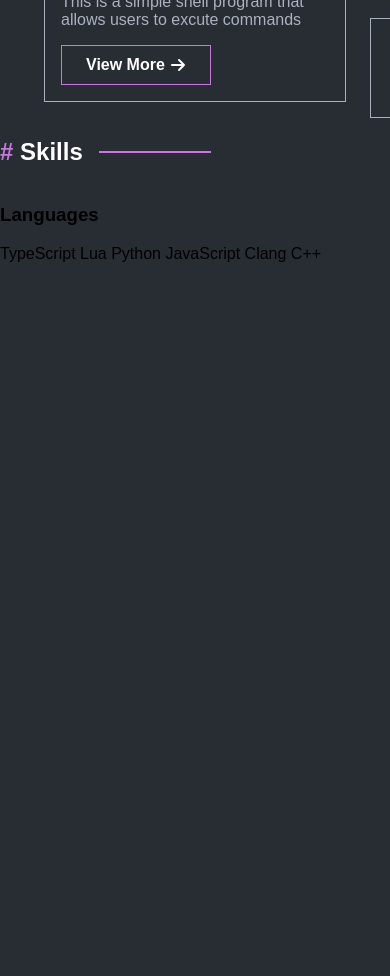
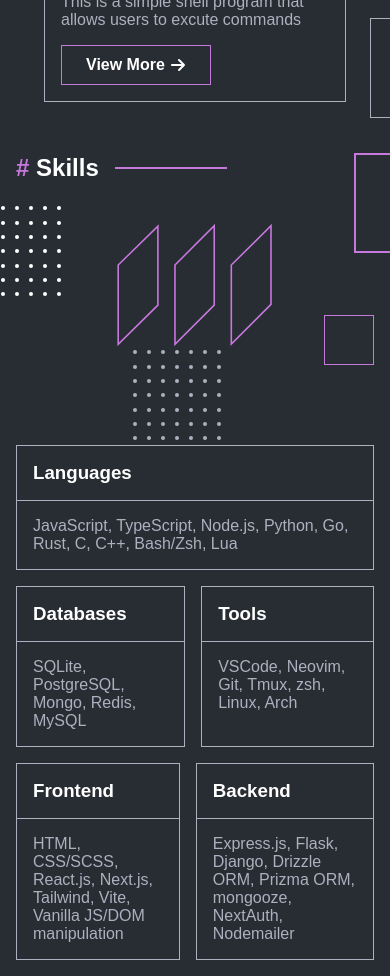
Before and after one commit to M8DrivenDev/Portfolio, a React (Vite) app: page / in a window 390 px wide. Shown: the part 2400-3376 px from the top of the page. Before the commit the page ends 2679 px from the top, so only its background shows below. Built offline with nearby package versions, Linux system fonts and the light colour scheme; a web font is replaced by a local one.

Commit message:
Feat: Skils Section added

```diff
--- a/src/components/navbar/index.css
+++ b/src/components/navbar/index.css
@@ -67,6 +67,21 @@
   opacity: 0;
   visibility: hidden;
   transition: var(--transition-smooth);
+}
+
+.mobile-menu-overlay::before {
+  content: "";
+  position: fixed;
+  top: 0;
+  left: 0;
+  right: 0;
+  bottom: 0;
+  background-image:
+    linear-gradient(rgba(199, 120, 221, 0.03) 1px, transparent 1px),
+    linear-gradient(90deg, rgba(199, 120, 221, 0.03) 1px, transparent 1px);
+  background-size: 50px 50px;
+  pointer-events: none;
+  z-index: -50;
 }
 
 .mobile-menu-overlay.active {
--- a/src/components/navbar/index.tsx
+++ b/src/components/navbar/index.tsx
@@ -5,15 +5,6 @@ import "./index.css";
 const Navbar = () => {
   const [isMenuOpen, setIsMenuOpen] = useState(false);
   const [activeLink, setActiveLink] = useState("/");
-  const [scrolled, setScrolled] = useState(false);
-
-  useEffect(() => {
-    const handleScroll = () => {
-      setScrolled(window.scrollY > 50);
-    };
-    window.addEventListener("scroll", handleScroll);
-    return () => window.removeEventListener("scroll", handleScroll);
-  }, []);
 
   useEffect(() => {
     const handleClickOutside = (event: MouseEvent) => {
@@ -25,6 +16,17 @@ const Navbar = () => {
     };
     document.addEventListener("click", handleClickOutside);
     return () => document.removeEventListener("click", handleClickOutside);
+  }, [isMenuOpen]);
+
+  useEffect(() => {
+    const handleScroll = () => {
+      if (isMenuOpen) {
+        setIsMenuOpen(false);
+      }
+    };
+
+    window.addEventListener("scroll", handleScroll);
+    return () => window.removeEventListener("scroll", handleScroll);
   }, [isMenuOpen]);
 
   useEffect(() => {
@@ -56,7 +58,7 @@ const Navbar = () => {
 
   return (
     <>
-      <nav className={`navbar ${scrolled ? "scrolled" : ""}`}>
+      <nav className="navbar">
         <div className="nav-logo-container">
           <img src="./logo-white.svg" alt="logo" className="nav-logo" />
           <a href="/" onClick={() => handleLinkClick("/")}>
--- a/src/components/skills/index.css
+++ b/src/components/skills/index.css
@@ -0,0 +1,144 @@
+.skills-section {
+  padding: 1rem 1rem;
+  position: relative;
+  overflow: hidden;
+}
+.skills-divider {
+  margin: 2rem 5rem;
+}
+.skills-container {
+  display: flex;
+  justify-content: space-between;
+  gap: 5rem;
+  margin: 2rem 5rem;
+}
+.skills-shapes {
+  display: flex;
+  align-items: center;
+  justify-content: center;
+  position: relative;
+  width: 50%;
+}
+.skills-logo {
+  width: 15rem;
+}
+.floating-shape-1 {
+  position: absolute;
+  right: 5rem;
+  top: 0;
+}
+.floating-shape-2 {
+  position: absolute;
+  right: 0;
+}
+.floating-shape-3 {
+  position: absolute;
+  left: 5rem;
+  top: 0;
+}
+.floating-shape-4 {
+  position: absolute;
+  left: 10rem;
+  bottom: 0;
+}
+
+.skill-boxes {
+  display: flex;
+  flex-direction: column;
+  gap: 1rem;
+  width: 50%;
+}
+.boxes-section-1 {
+  display: flex;
+  gap: 1rem;
+}
+.boxes-section-2 {
+  display: flex;
+  gap: 1rem;
+}
+@media screen and (max-width: 1024px) {
+  .skills-logo {
+    width: 15rem;
+  }
+  .floating-shape-1 {
+    position: absolute;
+    right: -5rem;
+    top: -3rem;
+  }
+  .floating-shape-2 {
+    position: absolute;
+    right: 0;
+    bottom: 0;
+  }
+  .floating-shape-3 {
+    position: absolute;
+    left: -3rem;
+    top: 0;
+  }
+  .floating-shape-4 {
+    position: absolute;
+    left: 7rem;
+    bottom: -5rem;
+    z-index: -1;
+  }
+  .skills-shapes {
+    width: 100%;
+  }
+  .skill-boxes {
+    width: 100%;
+  }
+  .skills-container {
+    flex-direction: column;
+  }
+  .projects-container {
+    flex-direction: column;
+    align-items: center;
+  }
+  .skills-container {
+    margin: 0rem 2rem;
+  }
+  .skills-divider {
+    margin: 0 2rem;
+  }
+}
+@media screen and (max-width: 480px) {
+  .skills-logo {
+    width: 10rem;
+  }
+  .floating-shape-1 {
+    position: absolute;
+    right: -5rem;
+    top: -3rem;
+  }
+  .floating-shape-2 {
+    position: absolute;
+    right: 0;
+    bottom: 0;
+  }
+  .floating-shape-3 {
+    position: absolute;
+    left: -3rem;
+    top: 0;
+  }
+  .floating-shape-4 {
+    position: absolute;
+    left: 7rem;
+    bottom: -5rem;
+    z-index: -1;
+  }
+  .skills-shapes {
+    width: 100%;
+  }
+  .skill-boxes {
+    width: 100%;
+  }
+  .skills-container {
+    flex-direction: column;
+  }
+  .skills-divider {
+    margin: 0;
+  }
+  .skills-container {
+    margin: 0rem;
+  }
+}
--- a/src/components/skills/index.tsx
+++ b/src/components/skills/index.tsx
@@ -1,20 +1,67 @@
 import Divider from "../ui/divider";
+import DotBox from "../ui/dotbox/dotbox";
+import { HollowRect } from "../ui/hollowRect";
 import SkillBox from "../ui/skillBox";
 import "./index.css";
 
 const SkillsSection = () => {
   return (
-    <div>
-      <div className="divider-container">
+    <div className="skills-section">
+      <div className="skills-divider">
         <Divider dividerHeading="Skills" />
       </div>
       <div className="skills-container">
-        <div className="skills-shapes"></div>
+        <div className="skills-shapes">
+          <div className="floating-logo">
+            <img
+              src="./logo-outline-pink.svg"
+              className="skills-logo"
+              alt="logo"
+            />
+          </div>
+          <div className="floating-shape-1">
+            <HollowRect
+              width={100}
+              height={100}
+              color="var(--color-primary)"
+              border="2.5px"
+            />
+          </div>
+          <div className="floating-shape-2">
+            <HollowRect width={50} height={50} color="var(--color-primary)" />
+          </div>
+          <div className="floating-shape-3">
+            <DotBox width={100} height={100} />
+          </div>
+          <div className="floating-shape-4">
+            <DotBox width={100} height={100} color="var(--color-gray)" />
+          </div>
+        </div>
         <div className="skill-boxes">
           <SkillBox
             heading="Languages"
-            skills="TypeScript Lua Python JavaScript Clang C++"
+            skills="JavaScript, TypeScript, Node.js, Python, Go, Rust, C, C++, Bash/Zsh, Lua"
           />
+          <div className="boxes-section-1">
+            <SkillBox
+              heading="Databases"
+              skills="SQLite, PostgreSQL, Mongo, Redis, MySQL"
+            />
+            <SkillBox
+              heading="Tools"
+              skills="VSCode, Neovim, Git, Tmux, zsh, Linux, Arch"
+            />
+          </div>
+          <div className="boxes-section-2">
+            <SkillBox
+              heading="Frontend"
+              skills="HTML, CSS/SCSS, React.js, Next.js, Tailwind, Vite, Vanilla JS/DOM manipulation"
+            />
+            <SkillBox
+              heading="Backend"
+              skills="Express.js, Flask, Django, Drizzle ORM, Prizma ORM, mongooze, NextAuth, Nodemailer"
+            />
+          </div>
         </div>
       </div>
     </div>
--- a/src/components/ui/dotbox/dotbox.tsx
+++ b/src/components/ui/dotbox/dotbox.tsx
@@ -6,12 +6,13 @@ const DotBox: React.FC<DotBoxProps> = ({
   height,
   dotSize = 4,
   dotSpacing = 10,
+  color = "white",
 }) => {
   const dotStyle: React.CSSProperties = {
     width: dotSize,
     height: dotSize,
     borderRadius: "50%",
-    backgroundColor: "white",
+    backgroundColor: color,
     margin: dotSpacing / 2,
   };
 
--- a/src/components/ui/hollowRect/index.tsx
+++ b/src/components/ui/hollowRect/index.tsx
@@ -6,6 +6,7 @@ export interface HollowRectProps {
   color?: string;
   className?: string;
   style?: React.CSSProperties;
+  border?: string;
 }
 
 export const HollowRect: React.FC<HollowRectProps> = ({
@@ -14,6 +15,7 @@ export const HollowRect: React.FC<HollowRectProps> = ({
   color = "var(--color-gray)",
   className,
   style,
+  border = "1px",
   ...rest
 }) => (
   <div
@@ -22,7 +24,7 @@ export const HollowRect: React.FC<HollowRectProps> = ({
     style={{
       width,
       height,
-      border: `1px solid ${color}`,
+      border: `${border} solid ${color}`,
       boxSizing: "border-box",
       ...style,
     }}
--- a/src/components/ui/skillBox/index.css
+++ b/src/components/ui/skillBox/index.css
@@ -1,2 +1,14 @@
 .skill-box {
+  border: 1px solid var(--color-gray);
 }
+.skill-box h3 {
+  border-bottom: 1px solid var(--color-gray);
+  padding: 1rem;
+  margin: 0;
+  color: white;
+}
+.skill-box p {
+  padding: 1rem;
+  color: var(--color-gray);
+  margin: 0;
+}
--- a/src/types/index.ts
+++ b/src/types/index.ts
@@ -8,4 +8,5 @@ export type DotBoxProps = {
   height: number | string;
   dotSize?: number;
   dotSpacing?: number;
+  color?: string;
 };
```
